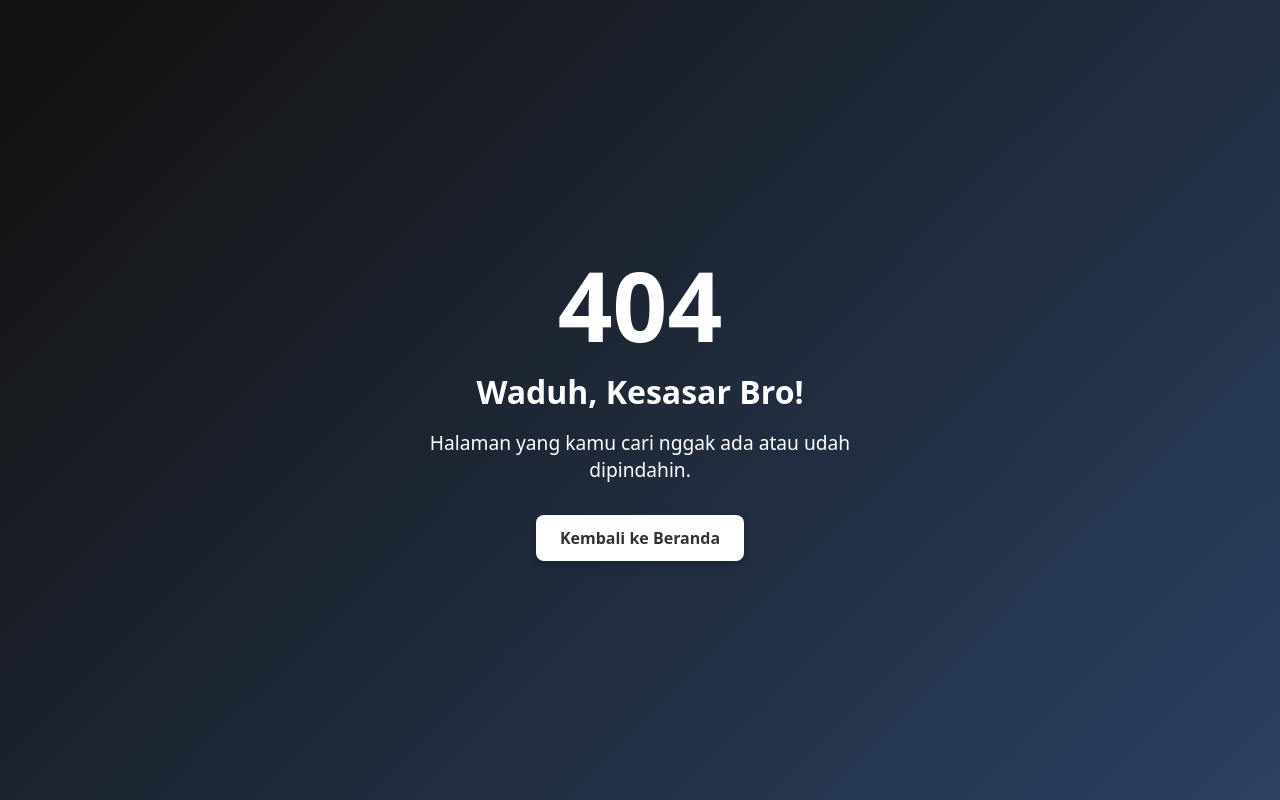
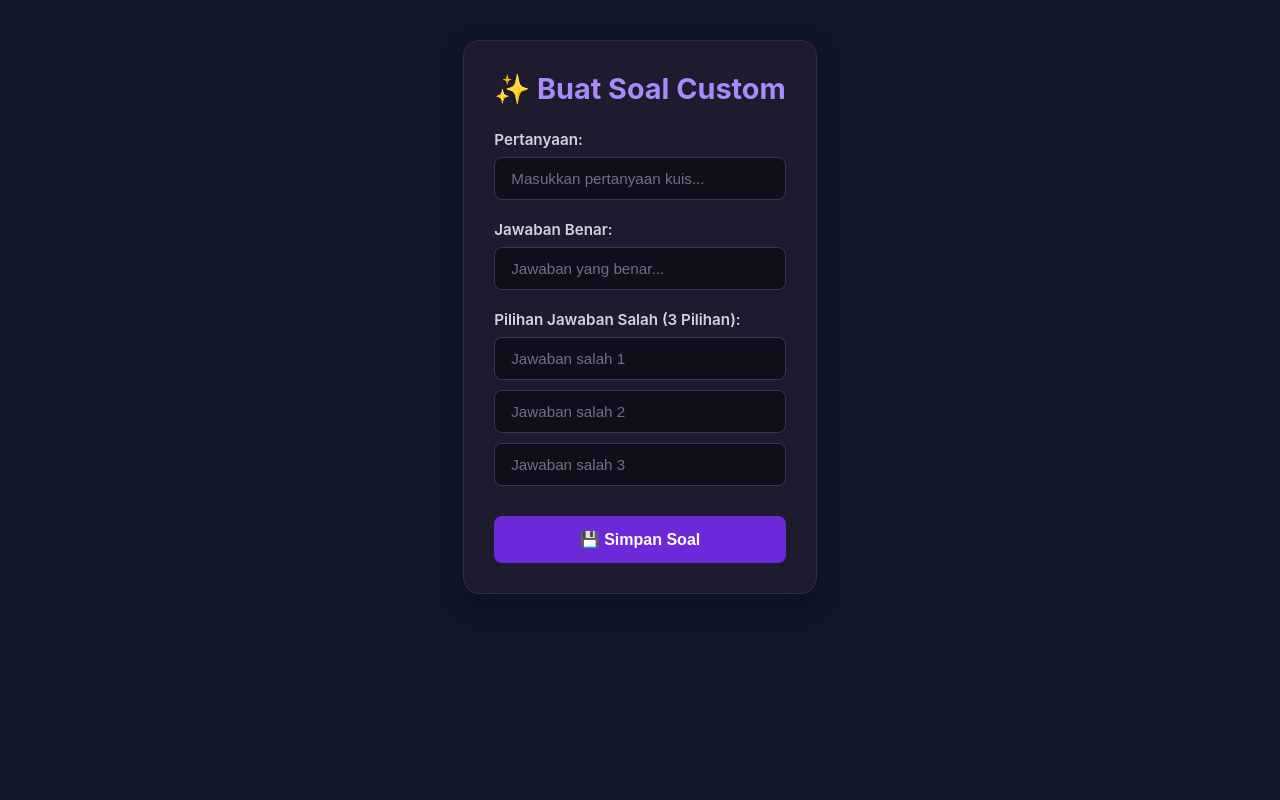
Before and after one commit to Husain-Faqih/quiz-react, a React (Vite) app: page /buat-soal in a window 1280 px wide. Before the commit this address had no page. Built offline with nearby package versions, Linux system fonts and the light colour scheme.

Commit message:
tambah custom soal

```diff
--- a/src/App.jsx
+++ b/src/App.jsx
@@ -1,6 +1,7 @@
 import { useState, useEffect } from "react";
 import { Routes, Route, useNavigate } from "react-router-dom";
-import QuestionCard from "./components/QuestionCard";
+import Question from "./components/Question";
+import CustomSoal from "./components/CustomSoal";
 import History from "./components/History";
 import Result from "./components/Result";
 import NotFound from "./components/NotFound";
@@ -250,10 +251,12 @@ function App() {
         }
       />
 
+      <Route path="/buat-soal" element={<CustomSoal />} />
+
       <Route
         path="/quiz/:number"
         element={
-          <QuestionCard
+          <Question
             questions={questions}
             selectedAnswer={selectedAnswer}
             setSelectedAnswer={setSelectedAnswer}
--- /dev/null
+++ b/src/components/CustomSoal.jsx
@@ -0,0 +1,141 @@
+import { useState } from "react";
+import "../style/CustomSoal.css";
+
+export default function CustomSoal() {
+  const [formData, setFormData] = useState({
+    question: "",
+    correctAnswer: "",
+    incorrectAnswers: ["", "", ""],
+  });
+
+  const [errors, setErrors] = useState({});
+  const [successMessage, setSuccessMessage] = useState("");
+
+  const handleQuestionChange = (e) => {
+    setFormData({ ...formData, question: e.target.value });
+  };
+
+  const handleCorrectAnswerChange = (e) => {
+    setFormData({ ...formData, correctAnswer: e.target.value });
+  };
+
+  const handleIncorrectAnswerChange = (index, value) => {
+    const updatedIncorrect = [...formData.incorrectAnswers];
+    updatedIncorrect[index] = value;
+    setFormData({ ...formData, incorrectAnswers: updatedIncorrect });
+  };
+
+  const validateForm = () => {
+    const newErrors = {};
+
+    if (!formData.question.trim()) {
+      newErrors.question = "Pertanyaan tidak boleh kosong.";
+    }
+
+    if (!formData.correctAnswer.trim()) {
+      newErrors.correctAnswer = "Jawaban benar wajib diisi.";
+    }
+
+    const hasEmptyIncorrect = formData.incorrectAnswers.some(
+      (ans) => !ans.trim(),
+    );
+    if (hasEmptyIncorrect) {
+      newErrors.incorrectAnswers = "Semua pilihan jawaban salah harus diisi.";
+    }
+
+    return newErrors;
+  };
+
+  const handleSubmit = (e) => {
+    e.preventDefault();
+    setSuccessMessage("");
+
+    const validationErrors = validateForm();
+
+    if (Object.keys(validationErrors).length > 0) {
+      setErrors(validationErrors);
+    } else {
+      setErrors({});
+
+      const newQuestionData = {
+        question: formData.question,
+        correct_answer: formData.correctAnswer,
+        incorrect_answers: formData.incorrectAnswers,
+        category: "Custom",
+      };
+
+      console.log("Data Soal Custom Created:", newQuestionData);
+      setSuccessMessage("Soal berhasil dibuat!");
+
+      setFormData({
+        question: "",
+        correctAnswer: "",
+        incorrectAnswers: ["", "", ""],
+      });
+    }
+  };
+
+  return (
+    <div className="custom-soal-container">
+      <h2 className="custom-soal-title">✨ Buat Soal Custom</h2>
+
+      <form onSubmit={handleSubmit} className="custom-soal-form">
+        <div className="form-group">
+          <label className="form-label">Pertanyaan:</label>
+          <input
+            type="text"
+            className="form-input"
+            placeholder="Masukkan pertanyaan kuis..."
+            value={formData.question}
+            onChange={handleQuestionChange}
+          />
+          {errors.question && <p className="error-text">{errors.question}</p>}
+        </div>
+
+        <div className="form-group">
+          <label className="form-label">Jawaban Benar:</label>
+          <input
+            type="text"
+            className="form-input"
+            placeholder="Jawaban yang benar..."
+            value={formData.correctAnswer}
+            onChange={handleCorrectAnswerChange}
+          />
+          {errors.correctAnswer && (
+            <p className="error-text">{errors.correctAnswer}</p>
+          )}
+        </div>
+
+        <div className="form-group">
+          <label className="form-label">
+            Pilihan Jawaban Salah (3 Pilihan):
+          </label>
+          <div className="incorrect-answers-grid">
+            {formData.incorrectAnswers.map((ans, idx) => (
+              <input
+                key={idx}
+                type="text"
+                className="form-input"
+                placeholder={`Jawaban salah ${idx + 1}`}
+                value={ans}
+                onChange={(e) =>
+                  handleIncorrectAnswerChange(idx, e.target.value)
+                }
+              />
+            ))}
+          </div>
+          {errors.incorrectAnswers && (
+            <p className="error-text">{errors.incorrectAnswers}</p>
+          )}
+        </div>
+
+        <button type="submit" className="submit-btn">
+          💾 Simpan Soal
+        </button>
+      </form>
+
+      {/* Pesan Sukses */}
+      {successMessage && <div className="success-banner">{successMessage}</div>}
+    </div>
+  );
+}
--- a/src/components/Dashboard.jsx
+++ b/src/components/Dashboard.jsx
@@ -1,8 +1,8 @@
 import React from "react";
+import { Link } from "react-router-dom";
 import Logo from "../assets/Logo.svg";
 import "../style/Dashboard.css";
 
-// Daftar Kategori Populer OpenTDB
 const POPULAR_CATEGORIES = [
   { id: "", name: "Semua Kategori", icon: "🌐", count: "All" },
   { id: "18", name: "Computers & IT", icon: "💻", count: "100+ Soal" },
@@ -133,6 +133,10 @@ export default function Dashboard({
           <button className="main-btn start-btn" onClick={onStartQuiz}>
             🚀 Start Quiz
           </button>
+
+          <Link to="/buat-soal" className="btn-custom-quiz">
+            ➕ Buat Soal
+          </Link>
         </div>
       </div>
 
--- a/src/components/QuestionCard.jsx
+++ b/src/components/Question.jsx
@@ -13,7 +13,7 @@ function QuestionCard({
   selectedAnswer,
   onAnswer,
   score,
-  streak = 0, // Props streak baru
+  streak = 0,
   onSaveHistory,
   setSelectedAnswer,
   onRecordAnswer,
@@ -58,7 +58,7 @@ function QuestionCard({
 
   useEffect(() => {
     setTimeLeft(15);
-    setCardAnimation("slide-in"); // Trigger animasi slide-in saat nomor berubah
+    setCardAnimation("slide-in");
 
     if (autoNextTimerRef.current) {
       clearTimeout(autoNextTimerRef.current);
@@ -66,7 +66,6 @@ function QuestionCard({
     }
   }, [number]);
 
-  // Hitung Mundur Waktu
   useEffect(() => {
     if (showFeedback) return;
 
--- /dev/null
+++ b/src/style/CustomSoal.css
@@ -0,0 +1,107 @@
+.custom-soal-container {
+    max-width: 600px;
+    margin: 40px auto;
+    padding: 30px;
+    background-color: #1e1b2e;
+    border: 1px solid #2e2a45;
+    border-radius: 16px;
+    box-shadow: 0 10px 25px rgba(0, 0, 0, 0.3);
+    color: #ffffff;
+    font-family: 'Inter', system-ui, -apple-system, sans-serif;
+}
+
+.custom-soal-title {
+    font-size: 1.8rem;
+    font-weight: 700;
+    text-align: center;
+    margin-bottom: 24px;
+    color: #a78bfa;
+}
+
+.custom-soal-form {
+    display: flex;
+    flex-direction: column;
+    gap: 20px;
+}
+
+.form-group {
+    display: flex;
+    flex-direction: column;
+    gap: 8px;
+}
+
+.form-label {
+    font-size: 0.95rem;
+    font-weight: 600;
+    color: #d1d5db;
+}
+
+.form-input {
+    width: 100%;
+    padding: 12px 16px;
+    background-color: #110e1c;
+    border: 1.5px solid #3b3558;
+    border-radius: 8px;
+    color: #ffffff;
+    font-size: 0.95rem;
+    outline: none;
+    box-sizing: border-box;
+    transition: border-color 0.2s ease, box-shadow 0.2s ease;
+}
+
+.form-input:focus {
+    border-color: #8b5cf6;
+    box-shadow: 0 0 0 3px rgba(139, 92, 246, 0.25);
+}
+
+.form-input::placeholder {
+    color: #6b7280;
+}
+
+.incorrect-answers-grid {
+    display: flex;
+    flex-direction: column;
+    gap: 10px;
+}
+
+.error-text {
+    color: #f87171;
+    font-size: 0.85rem;
+    margin-top: 4px;
+    font-weight: 500;
+}
+
+.submit-btn {
+    width: 100%;
+    padding: 14px;
+    margin-top: 10px;
+    background-color: #6d28d9;
+    color: #ffffff;
+    border: none;
+    border-radius: 8px;
+    font-size: 1rem;
+    font-weight: 600;
+    cursor: pointer;
+    transition: background-color 0.2s ease, transform 0.1s ease;
+}
+
+.submit-btn:hover {
+    background-color: #7c3aed;
+    transform: translateY(-1px);
+}
+
+.submit-btn:active {
+    transform: translateY(0);
+}
+
+.success-banner {
+    margin-top: 20px;
+    padding: 12px 16px;
+    background-color: rgba(16, 185, 129, 0.15);
+    border: 1px solid #10b981;
+    border-radius: 8px;
+    color: #34d399;
+    text-align: center;
+    font-weight: 600;
+    font-size: 0.95rem;
+}
```
